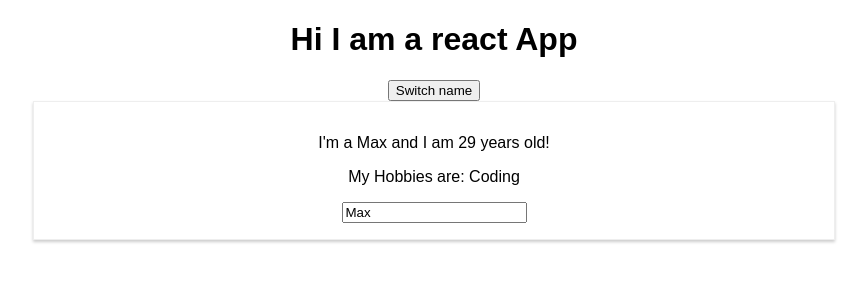
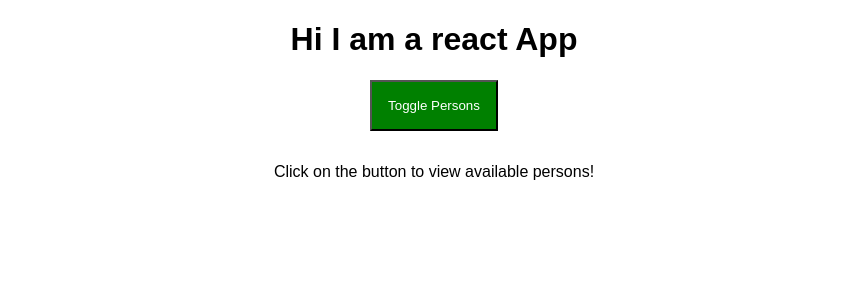
Before and after one commit to automoviles/LearningReact, a React (Create React App) app: page / in a window 1280 px wide. Shown: the top 300 px of the page, without its empty margins (206-1073 px from the left). Built offline with nearby package versions, Linux system fonts and the light colour scheme.

Commit message:
Added dynamic list and styling

```diff
--- a/src/App.css
+++ b/src/App.css
@@ -1,3 +1,18 @@
 .App {
   text-align: center;
 }
+
+.toggleButton {
+  display: block;
+  background-color: green;
+  color:white;
+  padding:1rem;
+  margin: 0 auto;
+  margin-bottom: 2rem;
+}
+
+.toggleButton:hover {
+  background-color: lightgreen;
+  color:black;
+  cursor: pointer;
+}
--- a/src/App.js
+++ b/src/App.js
@@ -6,37 +6,29 @@ class App extends Component {
   state = {
     persons: [
       {
-        name: 'Max', age: 29
+        id: 1, name: 'Max', age: 29
       },
       {
-        name: 'Manu', age: 30,
+        id: 2, name: 'Manu', age: 30,
       }
-    ]
+    ],
+    showPersons: false
   }
 
-  switchNameHandler = (newName) => {
+  showPersonsHandler = () => {
     this.setState({
-      persons: [
-        {
-          name: newName, age: 29
-        },
-        {
-          name: 'Ok', age: 30,
-        }
-      ]
+      showPersons: !this.state.showPersons
     })
   }
 
-  nameChangedHandler = (event) => {
+  nameChangedHandler = (event, id) => {
+    const index = this.state.persons.findIndex(p => { return p.id === id });
+    const person = { ...this.state.persons[index] };
+    person.name = event.target.value;
+    const persons = [...this.state.persons];
+    persons[index] = person;
     this.setState({
-      persons: [
-        {
-          name: event.target.value, age: 29
-        },
-        {
-          name: 'Ok', age: 30,
-        }
-      ]
+      persons: persons
     })
   }
 
@@ -44,12 +36,17 @@ class App extends Component {
     return (
       <div className="App">
         <h1> Hi I am a react App </h1>
-        <button onClick={() => this.switchNameHandler('Handler')}>Switch name </button>
-        <Person
-          name={this.state.persons[0].name}
-          age={this.state.persons[0].age}
-          change={this.nameChangedHandler}>My Hobbies are: Coding
-        </Person>
+        <button className="toggleButton" onClick={this.showPersonsHandler}>Toggle Persons </button>
+        {this.state.showPersons ? (this.state.persons.map((person, index) => {
+          return (
+            <Person
+              name={person.name}
+              age={person.age}
+              change={(event) => this.nameChangedHandler(event, person.id)}
+              key={person.id}>
+            </Person>)
+        })) : 'Click on the button to view available persons!'
+        }
       </div>
     );
   }
--- a/src/Person/Person.js
+++ b/src/Person/Person.js
@@ -1,5 +1,6 @@
 import React from 'react';
 import './Person.css';
+
 const Person = (props) => {
     return (
         <div className="Person">
```
